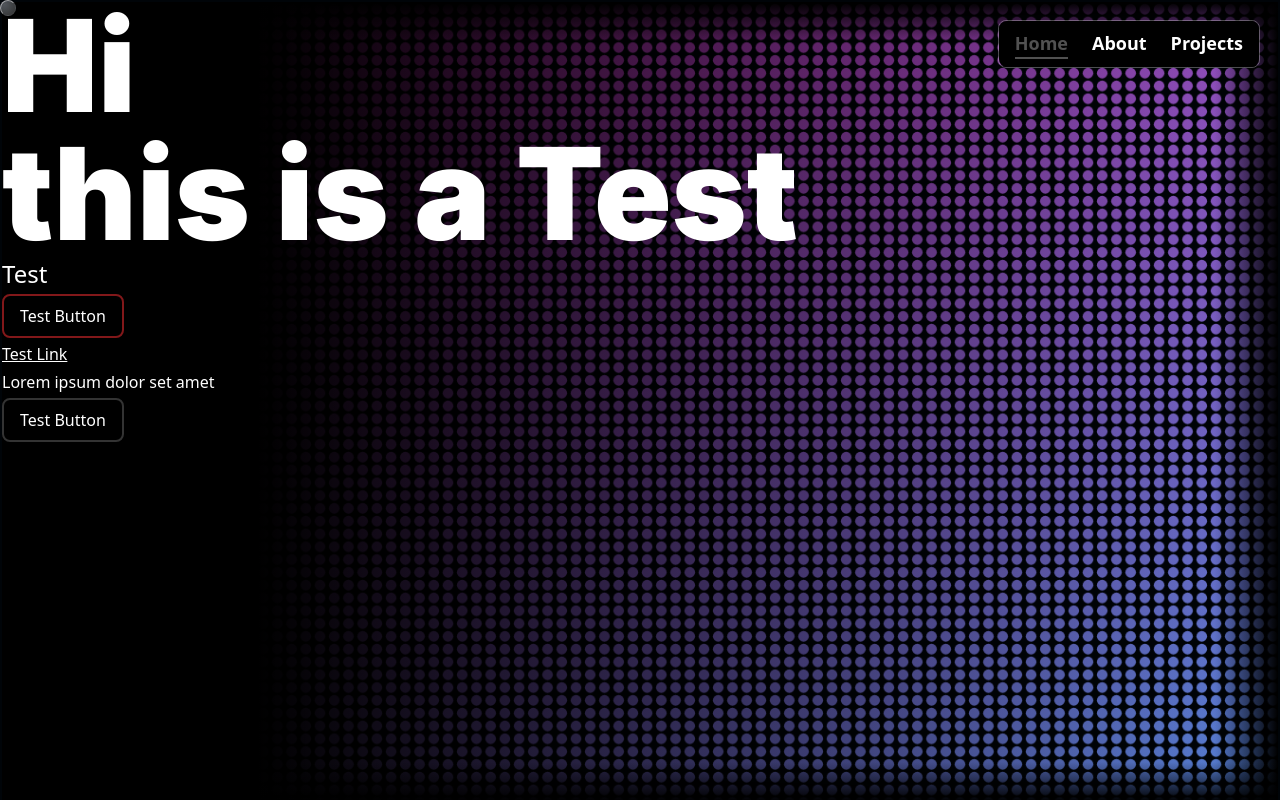
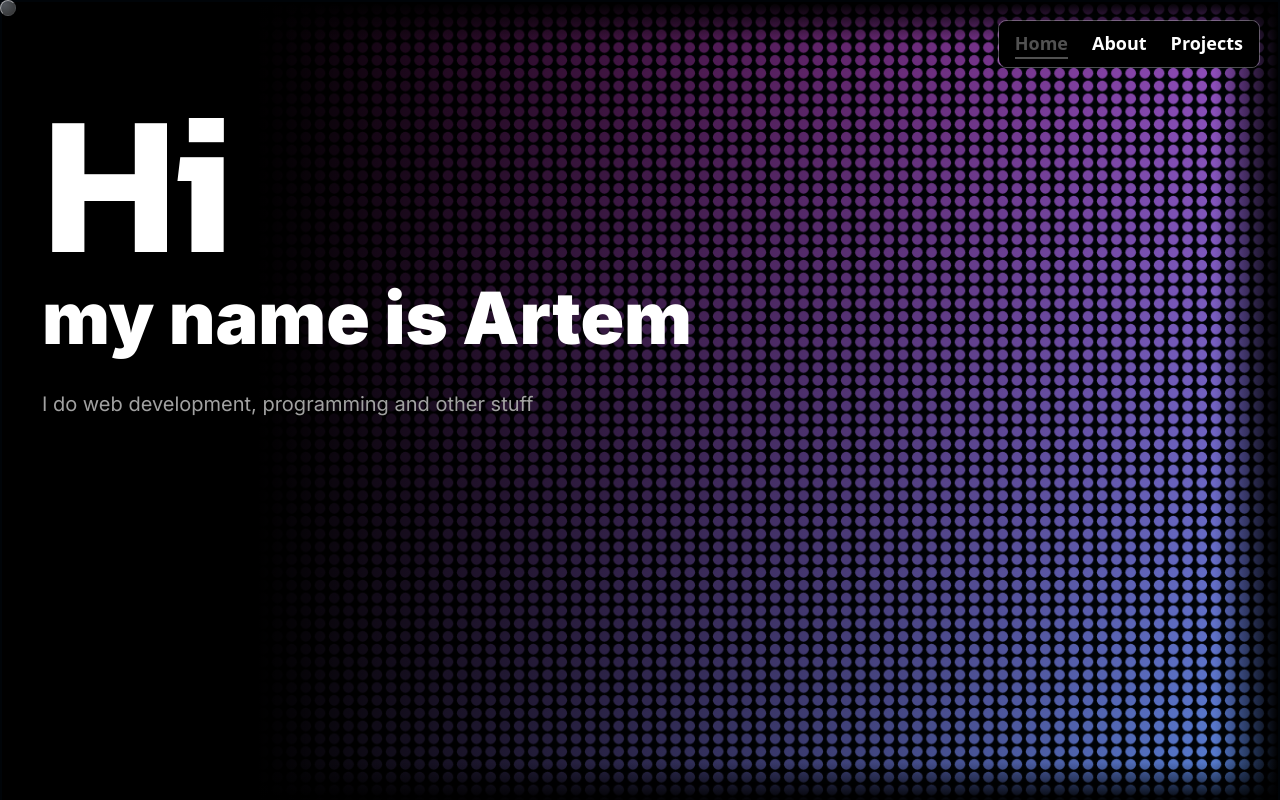
Before and after one commit to Crow475/personal-page, a Next.js app: page / in a window 1280 px wide. Built offline with nearby package versions, Linux system fonts and the light colour scheme.

Commit message:
feat: add basic home page layout
- add kanit font
- add role to home page background

```diff
--- a/app/(cursorLayout)/(navbarLayout)/page.tsx
+++ b/app/(cursorLayout)/(navbarLayout)/page.tsx
@@ -1,44 +1,32 @@
 "use client";
 
-import { inter } from "@/lib/fonts";
-
-import TestButton from "@/components/atoms/testButton";
-import LinkAtom from "@/components/atoms/link";
-import ButtonAtom from "@/components/atoms/button";
+import { inter, kanit } from "@/lib/fonts";
 
 import HomePageBackground from "@/components/elements/homePageBackground";
 
 export default function Home() {
     return (
-        <div className="relative h-[200vh] w-full">
+        <main className="relative h-[200vh] w-full">
             <HomePageBackground />
-            <h1 className={`${inter.className} text-9xl font-black text-white`}>
-                Hi
-                <br />
-                this is a Test
-            </h1>
-            <div className="flex flex-col items-start justify-start space-y-1">
-                <span className="text-2xl text-white">Test</span>
-                <TestButton />
-                <LinkAtom
-                    href="/test"
-                    title="Test Link title"
-                    target="_blank"
-                    className="text-white underline"
-                >
-                    Test Link
-                </LinkAtom>
-                <span className="text-white">Lorem ipsum dolor set amet</span>
-                <ButtonAtom
-                    onClick={() => {
-                        alert("test button clicked");
-                    }}
-                    className="rounded-lg border-2 border-white/20 bg-transparent px-4 py-2 text-white hover:border-transparent hover:bg-white/20 motion-reduce:cursor-pointer"
-                    title="Test Button title"
-                >
-                    Test Button
-                </ButtonAtom>
-            </div>
-        </div>
+            <div className="h-20" role="presentation" />
+            <article
+                className={`${inter.className} flex flex-col items-start justify-start space-y-4 px-10`}
+            >
+                <h1 className="fle flex-col items-start justify-start pb-5">
+                    <span
+                        className={`${kanit.className} text-[200px] leading-none font-black text-white`}
+                    >
+                        Hi
+                    </span>
+                    <br />
+                    <span className="text-7xl font-black text-white">
+                        my name is Artem
+                    </span>
+                </h1>
+                <p className="text-xl text-neutral-400">
+                    I do web development, programming and other stuff
+                </p>
+            </article>
+        </main>
     );
 }
--- a/components/elements/homePageBackground.tsx
+++ b/components/elements/homePageBackground.tsx
@@ -52,7 +52,10 @@ export default function HomePageBackground() {
     });
 
     return (
-        <div className="absolute top-0 left-0 -z-10 h-svh w-full">
+        <div
+            className="absolute top-0 left-0 -z-10 h-svh w-full"
+            role="presentation"
+        >
             <div className="absolute z-10 flex h-full w-full bg-linear-to-r from-black from-20% to-transparent" />
             <div className="absolute z-10 flex h-full w-full bg-linear-to-l from-black to-transparent to-5%" />
             <div className="absolute z-10 flex h-full w-full bg-linear-to-b from-black to-transparent to-5%" />
--- a/lib/fonts.ts
+++ b/lib/fonts.ts
@@ -1,4 +1,4 @@
-import { Geist, Geist_Mono, Inter } from "next/font/google";
+import { Geist, Geist_Mono, Inter, Kanit } from "next/font/google";
 
 const geistSans = Geist({
     variable: "--font-geist-sans",
@@ -14,4 +14,9 @@ const inter = Inter({
     subsets: ["latin", "cyrillic", "latin-ext"],
 });
 
-export { geistSans, geistMono, inter };
+const kanit = Kanit({
+    subsets: ["latin", "latin-ext"],
+    weight: ["600"],
+});
+
+export { geistSans, geistMono, inter, kanit };
```
